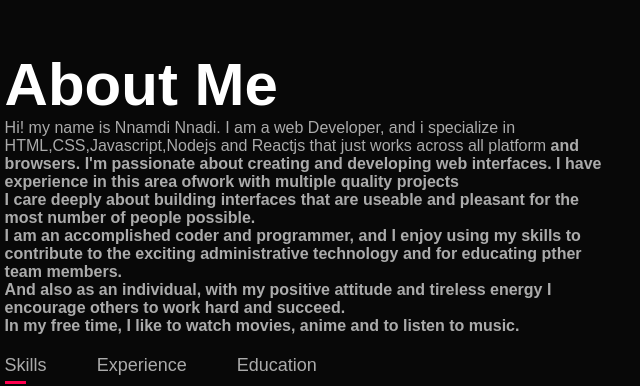
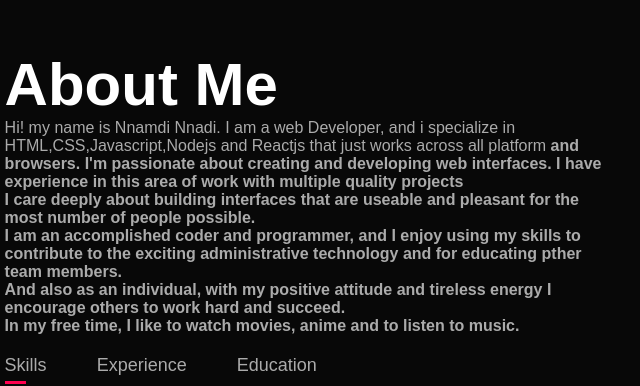
Before and after one commit to natoraymond/Nnamdi-Portfolio-, a plain HTML site: page index.html in a window 1280 px wide. Shown: the part 840-1226 px from the top of the page, 533-1173 px from the left. Drawn offline with Linux system fonts and the light colour scheme; a web font is replaced by a local one.

Commit message:
Update index.html

```diff
--- a/index.html
+++ b/index.html
@@ -39,7 +39,7 @@
                 <div class="about-col-2">
                     <h1 class="sub-title">About Me</h1>
                     <p>Hi! my name is Nnamdi Nnadi. I am a web Developer, and i specialize in HTML,CSS,Javascript,Nodejs and Reactjs that just works across all platform<b>
-                        and browsers. I'm passionate about creating and developing web interfaces. I have experience in this area ofwork with multiple quality projects<br>
+                        and browsers. I'm passionate about creating and developing web interfaces. I have experience in this area of work with multiple quality projects<br>
 
                         I care deeply about building interfaces that are useable and pleasant for the most number of people possible.<br>
                         I am an accomplished coder and programmer, and I enjoy using my skills to contribute to the exciting administrative technology and for educating pther team members.<br>
```
